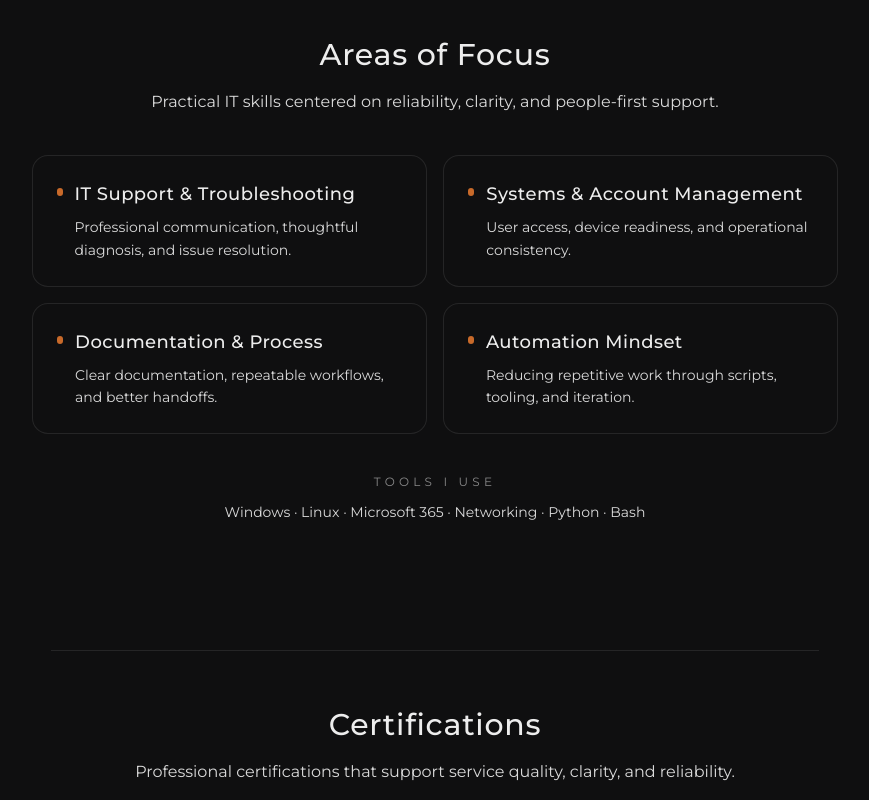
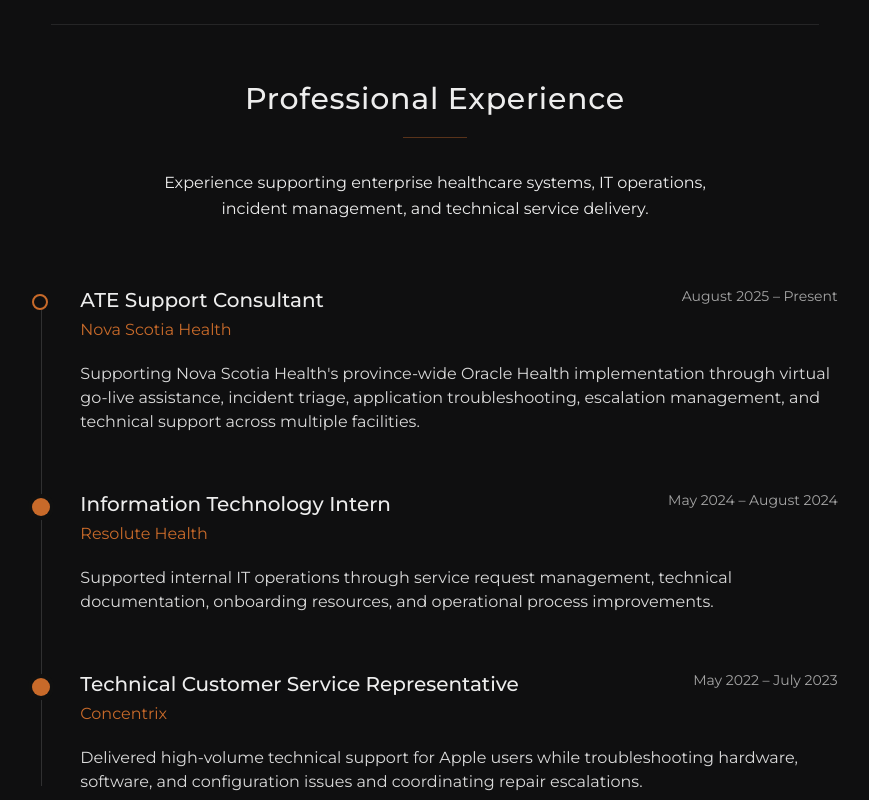
Before and after one commit to cameronhilliard/portfolio-2025, a Next.js app: page / in a window 1280 px wide. Shown: the part 940-1740 px from the top of the page, without its empty margins (205-1074 px from the left). Built offline with nearby package versions, Linux system fonts and the light colour scheme; what tailwindcss-animated would draw is missing.

Commit message:
revamped most sections and added experiences

```diff
--- a/src/app/components/Homepage.js
+++ b/src/app/components/Homepage.js
@@ -32,9 +32,9 @@
 
         {/* Role */}
        <p className="font-mont text-[#DADADA] mx-auto lg:text-lg text-base mt-6 text-center">
-        IT Professional{" "}
-        <span className="text-[#C86A2A]">·</span>{" "}
-        Problem Solving
+        Enterprise Systems{" "}
+        <span className="text-[#C86A2A]"> ·</span>{" "}
+        IT Operations
        </p>
 
         {/* Buttons */}
@@ -80,16 +80,127 @@
       Professional Summary
     </h2>
 
-    {/* optional tiny accent line (very subtle) */}
+
     <div className="mx-auto mt-5 h-px w-16 bg-[#C86A2A]/40" />
   </div>
 
   {/* body */}
   <p className="mt-8 mx-auto max-w-2xl text-center font-mont text-base sm:text-lg leading-relaxed dark:text-[#DADADA] text-accent">
-    I’m an IT professional with experience supporting users and systems in structured environments. I focus on troubleshooting, documentation, and clear communication to help technology work reliably for the people who depend on it. I enjoy solving practical problems and continuously developing my skills across IT operations and systems.
+   I’m an IT professional with enterprise systems experience supporting Nova Scotia Health’s province-wide Oracle Health implementation. My work involves incident triage, application and workflow troubleshooting, escalation management, documentation, and service operations within a regulated environment. I’m continuing to develop my skills across infrastructure, cloud, identity and access management, and automation.
   </p>
 </section>
 
+
+<section
+  id="experiencepage"
+  className="mx-auto lg:w-2/3 md:w-4/5 w-full px-6 py-20 text-[#EDEDED] font-mont"
+>
+  <div className="mx-auto mb-14 max-w-3xl">
+    <div className="h-px w-full bg-[#EDEDED]/10" />
+  </div>
+
+  <div className="text-center">
+    <h2 className="font-mont text-2xl sm:text-3xl tracking-wide font-medium">
+      Professional Experience
+    </h2>
+
+    <div className="mx-auto mt-5 h-px w-16 bg-[#C86A2A]/40" />
+
+    <p className="mt-8 mx-auto max-w-xl text-center font-mont text-base leading-relaxed">
+      Experience supporting enterprise healthcare systems, IT operations,
+      incident management, and technical service delivery.
+    </p>
+  </div>
+
+  <div className="relative mt-16 mx-auto max-w-4xl">
+  {/* Vertical timeline line */}
+  <div className="absolute left-[7px] top-2 bottom-2 w-px bg-[#EDEDED]/15 sm:left-[9px]" />
+
+  {/* Job 1 */}
+  <div className="relative pb-14 pl-10 sm:pl-12">
+    {/* Current Timeline dot */}
+    <div className="absolute left-0 top-2 h-4 w-4 rounded-full border-2 border-[#C86A2A] bg-background" />
+
+    <div className="flex flex-col gap-2 sm:flex-row sm:items-start sm:justify-between">
+      <div>
+        <h3 className="font-mont text-lg font-medium text-[#EDEDED] sm:text-xl">
+          ATE Support Consultant
+        </h3>
+
+        <p className="mt-1 font-mont text-sm text-[#C86A2A] sm:text-base">
+          Nova Scotia Health
+        </p>
+      </div>
+
+      <p className="shrink-0 font-mont text-sm text-[#A5A5A5]">
+        August 2025 – Present
+      </p>
+    </div>
+
+    <p className="mt-5 max-w-3xl font-mont text-sm leading-7 text-[#DADADA] sm:text-base">
+      Supporting Nova Scotia Health&apos;s province-wide Oracle Health
+      implementation through virtual go-live assistance, incident triage,
+      application troubleshooting, escalation management, and technical
+      support across multiple facilities.
+    </p>
+  </div>
+
+  {/* Job 2 */}
+  <div className="relative pb-14 pl-10 sm:pl-12">
+    <div className="absolute left-0 top-2 h-4 w-4 rounded-full bg-[#C86A2A] ring-4 ring-[#101010] sm:h-[18px] sm:w-[18px]" />
+
+    <div className="flex flex-col gap-2 sm:flex-row sm:items-start sm:justify-between">
+      <div>
+        <h3 className="font-mont text-lg font-medium text-[#EDEDED] sm:text-xl">
+          Information Technology Intern
+        </h3>
+
+        <p className="mt-1 font-mont text-sm text-[#C86A2A] sm:text-base">
+          Resolute Health
+        </p>
+      </div>
+
+      <p className="shrink-0 font-mont text-sm text-[#A5A5A5]">
+        May 2024 – August 2024
+      </p>
+    </div>
+
+    <p className="mt-5 max-w-3xl font-mont text-sm leading-7 text-[#DADADA] sm:text-base">
+      Supported internal IT operations through service request management,
+      technical documentation, onboarding resources, and operational process
+      improvements.
+    </p>
+  </div>
+
+  {/* Job 3 */}
+  <div className="relative pl-10 sm:pl-12">
+    <div className="absolute left-0 top-2 h-4 w-4 rounded-full bg-[#C86A2A] ring-4 ring-[#101010] sm:h-[18px] sm:w-[18px]" />
+
+    <div className="flex flex-col gap-2 sm:flex-row sm:items-start sm:justify-between">
+      <div>
+        <h3 className="font-mont text-lg font-medium text-[#EDEDED] sm:text-xl">
+          Technical Customer Service Representative
+        </h3>
+
+        <p className="mt-1 font-mont text-sm text-[#C86A2A] sm:text-base">
+          Concentrix
+        </p>
+      </div>
+
+      <p className="shrink-0 font-mont text-sm text-[#A5A5A5]">
+        May 2022 – July 2023
+      </p>
+    </div>
+
+    <p className="mt-5 max-w-3xl font-mont text-sm leading-7 text-[#DADADA] sm:text-base">
+      Delivered high-volume technical support for Apple users while
+      troubleshooting hardware, software, and configuration issues and
+      coordinating repair escalations.
+    </p>
+  </div>
+</div>
+
+</section>
 
   <section
   id="skillspage"
@@ -102,10 +213,10 @@
 
   <div className="text-center">
     <h2 className="font-mont text-2xl sm:text-3xl tracking-wide font-medium text-accent dark:text-[#EDEDED]">
-      Areas of Focus
+      Enterprise IT Capabilities
     </h2>
     <p className="mt-4 mx-auto font-mont max-w-2xl text-accent dark:text-[#DADADA] leading-relaxed">
-      Practical IT skills centered on reliability, clarity, and people-first support.
+      Experience and developing capabilities across enterprise systems, infrastructure, identity, cloud, and automation.
     </p>
   </div>
 
@@ -113,20 +224,20 @@
   <div className="mt-10 grid gap-4 sm:grid-cols-2">
     {[
       {
-        title: "IT Support & Troubleshooting",
-        desc: "Professional communication, thoughtful diagnosis, and issue resolution.",
+        title: "Enterprise Systems & Operations",
+        desc: "Application support, incident triage, escalation workflows, and reliable service delivery in structured environments",
       },
       {
-        title: "Systems & Account Management",
-        desc: "User access, device readiness, and operational consistency.",
+        title: "Infrastructure & Cloud Foundations",
+        desc: "Windows, Linux, networking, Active Directory fundamentals, Microsoft 365, Azure, and Entra ID Learning",
       },
       {
-        title: "Documentation & Process",
-        desc: "Clear documentation, repeatable workflows, and better handoffs.",
+        title: "Identity, Access & Security",
+        desc: "Authentication, account access, role-based permissions, security-conscious operations, and identity concepts.",
       },
       {
-        title: "Automation Mindset",
-        desc: "Reducing repetitive work through scripts, tooling, and iteration.",
+        title: "Automation & Process Improvement",
+        desc: "PowerShell, Python, Bash, documentation, repeatable workflows, and operational efficiency.",
       },
     ].map((item) => (
       <div
@@ -149,14 +260,14 @@
   </div>
 
   {/* tools (small + optional) */}
-  <div className="mt-10 text-center">
+  {/* <div className="mt-10 text-center">
     <p className="font-mont text-xs tracking-[0.35em] text-[#DADADA]/60">
       TOOLS I USE
     </p>
     <p className="mt-3 font-mont text-sm text-[#DADADA]">
       Windows · Linux · Microsoft 365 · Networking · Python · Bash
     </p>
-  </div>
+  </div> */}
 </section>
 
 
--- a/src/app/components/Menu.js
+++ b/src/app/components/Menu.js
@@ -11,7 +11,8 @@
   const menuItems = [
     { name: "Home", href: "#homepage" },
     { name: "About", href: "#aboutpage" },
-    { name: "Areas", href: "#skillspage" },
+    { name: "Experience", href: "#experiencepage" },
+    { name: "Capabilities", href: "#skillspage" },
     { name: "Certifications", href: "#certspage" },
     { name: "Contact", href: "#contactpage" },
   ];
```
